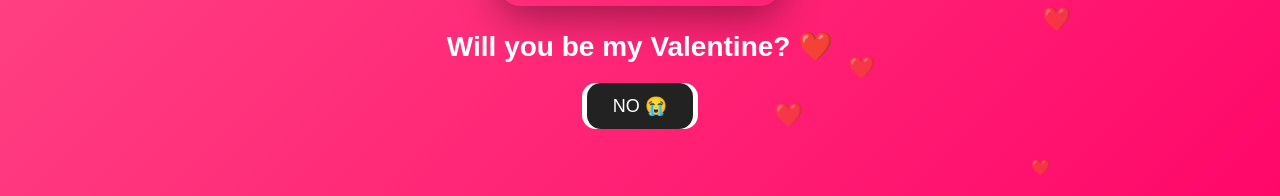
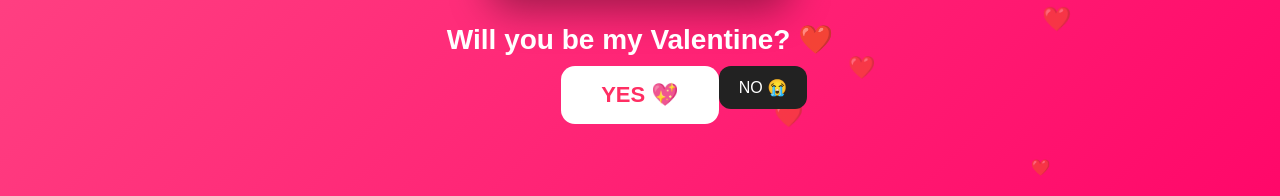
Before and after one commit to ahsannnh41-del/Velentine-, a plain HTML site: page index.html in a window 1280 px wide. Shown: the part 403-599 px from the top of the page. Drawn offline with Linux system fonts and the light colour scheme; grey boxes are pictures that could not be loaded.

Commit message:
Update index.html

```diff
--- a/index.html
+++ b/index.html
@@ -4,10 +4,9 @@
 <meta charset="UTF-8">
 <meta name="viewport" content="width=device-width, initial-scale=1.0">
 
-<title>❤️</title>
+<title>❤️ My Valentine ❤️</title>
 
 <style>
-
 *{
 margin:0;
 padding:0;
@@ -23,10 +22,10 @@ justify-content:center;
 align-items:center;
 overflow:hidden;
 color:white;
+position:relative;
 }
 
 /* Floating hearts */
-
 .heart{
 position:absolute;
 bottom:-20px;
@@ -46,7 +45,7 @@ z-index:2;
 }
 
 video{
-width:280px;
+width:300px;
 border-radius:20px;
 box-shadow:0 10px 40px rgba(0,0,0,.4);
 margin-bottom:20px;
@@ -57,42 +56,51 @@ font-size:28px;
 margin-bottom:10px;
 }
 
+/* Buttons container */
 .buttons{
-display:flex;
-gap:20px;
-justify-content:center;
-margin-top:20px;
+position:relative;
+width:100%;
+height:80px;
+margin:auto;
 }
 
-button{
+/* YES Button */
+#yes{
+position:relative;
+z-index:2;
+padding:16px 40px;
+font-size:22px;
 border:none;
-padding:12px 26px;
-font-size:18px;
 border-radius:14px;
 cursor:pointer;
-transition:.25s;
-}
-
-#yes{
 background:white;
 color:#ff2e63;
 font-weight:bold;
+transition:.25s;
 }
 
 #yes:hover{
 transform:scale(1.1);
 }
 
+/* NO Button */
 #no{
+position:fixed;   /* so it can move anywhere */
+padding:12px 20px;
+font-size:16px;
+border:none;
+border-radius:12px;
+cursor:pointer;
 background:#222;
 color:white;
-position:absolute;
 }
 
+/* THANKS message */
 #thanks{
 display:none;
 font-size:30px;
 font-weight:bold;
+margin-top:20px;
 animation:pop .6s ease;
 }
 
@@ -100,7 +108,6 @@ animation:pop .6s ease;
 0%{transform:scale(0);}
 100%{transform:scale(1);}
 }
-
 </style>
 </head>
 <body>
@@ -122,9 +129,7 @@ animation:pop .6s ease;
 
 </div>
 
-
 <script>
-
 // Floating hearts generator
 setInterval(()=>{
 let heart=document.createElement("div");
@@ -143,29 +148,25 @@ heart.remove();
 },300);
 
 
-// NO button run away 😈
-
-const no=document.getElementById("no");
-
-no.addEventListener("touchstart",moveButton);
-no.addEventListener("mouseover",moveButton);
+// NO button run away
+const no = document.getElementById("no");
 
 function moveButton(){
+let padding = 80; // screen edges se gap
+let x = Math.random() * (window.innerWidth - padding);
+let y = Math.random() * (window.innerHeight - padding);
+no.style.left = x + "px";
+no.style.top = y + "px";
+}
 
-let x=Math.random()*(window.innerWidth-100);
-let y=Math.random()*(window.innerHeight-50);
-
-no.style.left=x+"px";
-no.style.top=y+"px";
-
-}
+no.addEventListener("mouseover", moveButton);
+no.addEventListener("touchstart", moveButton);
 
 
 // YES click
-const yes=document.getElementById("yes");
+const yes = document.getElementById("yes");
 
-yes.addEventListener("click",()=>{
-
+yes.addEventListener("click", ()=>{
 document.getElementById("video").src="yes.mp4";
 document.getElementById("video").loop=false;
 
@@ -174,7 +175,6 @@ yes.style.display="none";
 no.style.display="none";
 
 document.getElementById("thanks").style.display="block";
-
 });
 
 </script>
```
